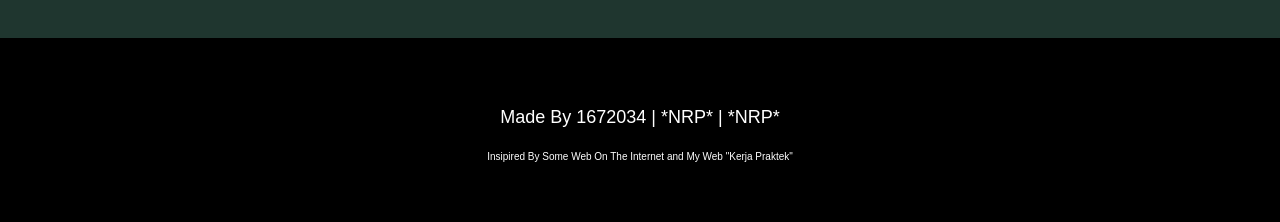
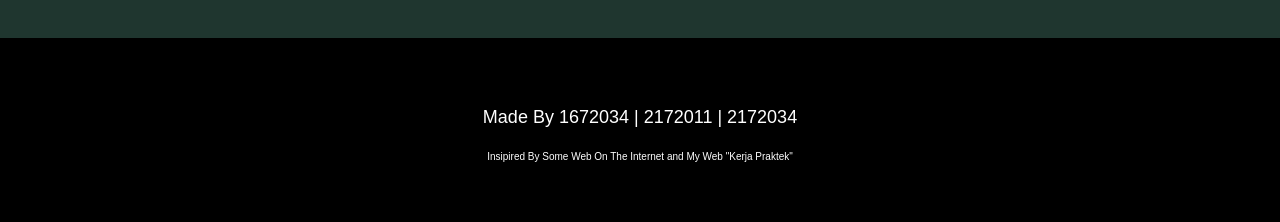
Before and after one commit to alfin7234/uts_pw1, a PHP site: page /list.php in a window 1280 px wide. Shown: the part 3145-3367 px from the top of the page. Run offline with PHP 8.4, Linux system fonts and the light colour scheme.

Commit message:
Update nrp di tiap file

```diff
--- a/uts6/about.php
+++ b/uts6/about.php
@@ -139,7 +139,7 @@ Nama (NRP)
 
 <!-- Footer -->
 <footer class="center black padding-48 large">
-	<p>Made By 1672034 | *NRP* | *NRP*</p>
+	<p>Made By 1672034 | 2172011 | 2172034</p>
 	<p class="tiny">Insipired By Some Web On The Internet and My Web "Kerja Praktek"</p>
 </footer>
 
--- a/uts6/jenis.php
+++ b/uts6/jenis.php
@@ -173,7 +173,7 @@ Nama (NRP)
 
 <!-- Footer -->
 <footer class="center black padding-48 large">
-	<p>Made By 1672034 | *NRP* | *NRP*</p>
+	<p>Made By 1672034 | 2172011 | 2172034</p>
 	<p class="tiny">Insipired By Some Web On The Internet and My Web "Kerja Praktek"</p>
 </footer>
 
--- a/uts6/list.php
+++ b/uts6/list.php
@@ -232,7 +232,7 @@ Nama (NRP)
 
 <!-- Footer -->
 <footer class="center black padding-48 large">
-	<p>Made By 1672034 | *NRP* | *NRP*</p>
+	<p>Made By 1672034 | 2172011 | 2172034</p>
 	<p class="tiny">Insipired By Some Web On The Internet and My Web "Kerja Praktek"</p>
 </footer>
 
```
